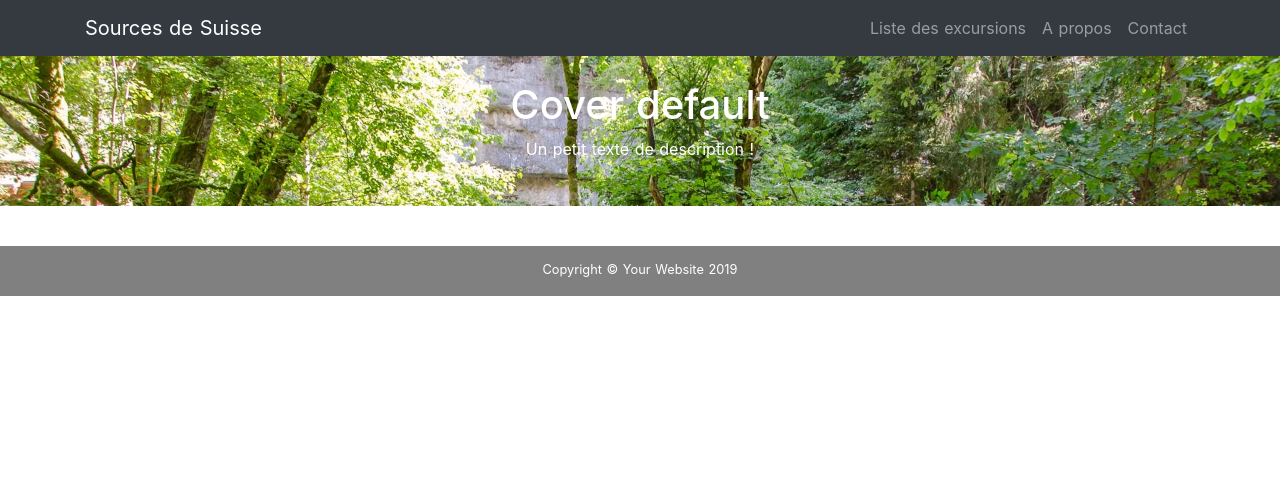
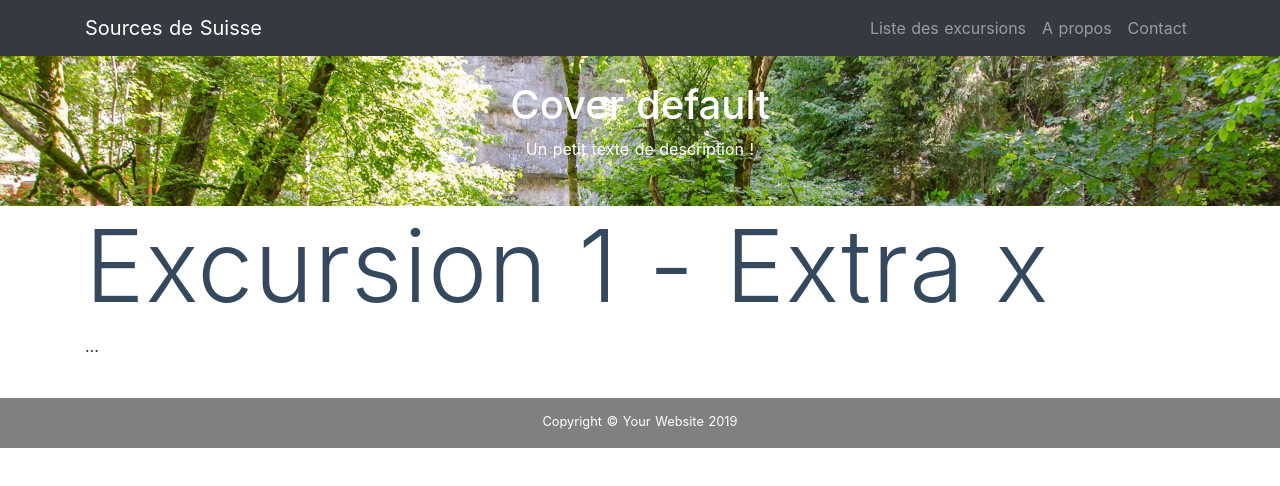
Before and after one commit to ISSKA/SourceWebSite, a Nuxt app: page /excursions/1/extras/0 in a window 1280 px wide. Shown: the top 486 px of the page. Built offline with nearby package versions, Linux system fonts and the light colour scheme.

Commit message:
Add excursion default extra page

```diff
--- /dev/null
+++ b/pages/excursions/_id/extras/_id/index.vue
@@ -0,0 +1,18 @@
+<template>
+  <div class="container">
+    <div>
+      <h1 class="title">
+        Excursion 1 - Extra x
+      </h1>
+      <div>
+        ...
+      </div>
+    </div>
+  </div>
+</template>
+
+<script>
+export default {}
+</script>
+
+<style></style>
```
